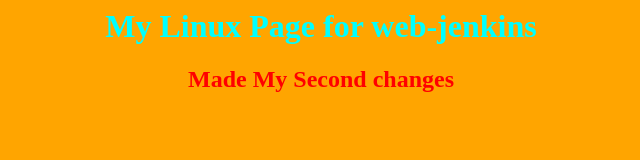
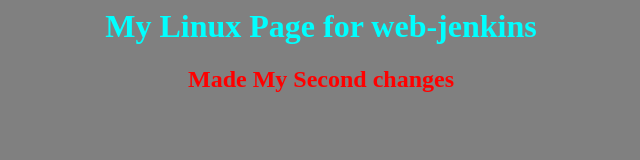
Before and after one commit to gauravsharmaa3/webjenkins, a plain HTML site: page linux.html in a window 1280 px wide. Shown: the whole page, without its empty margins (319-959 px from the left). Drawn offline with Linux system fonts and the light colour scheme.

Commit message:
changes in css4

```diff
--- a/linux.html
+++ b/linux.html
@@ -1,4 +1,4 @@
-<body bgcolor=orange>
+<body bgcolor=grey>
 	<center>
 		<h1 style=color:aqua;>My Linux Page for web-jenkins<h1>
 			<h2 style=color:red;>Made My Second changes<h2>
```
